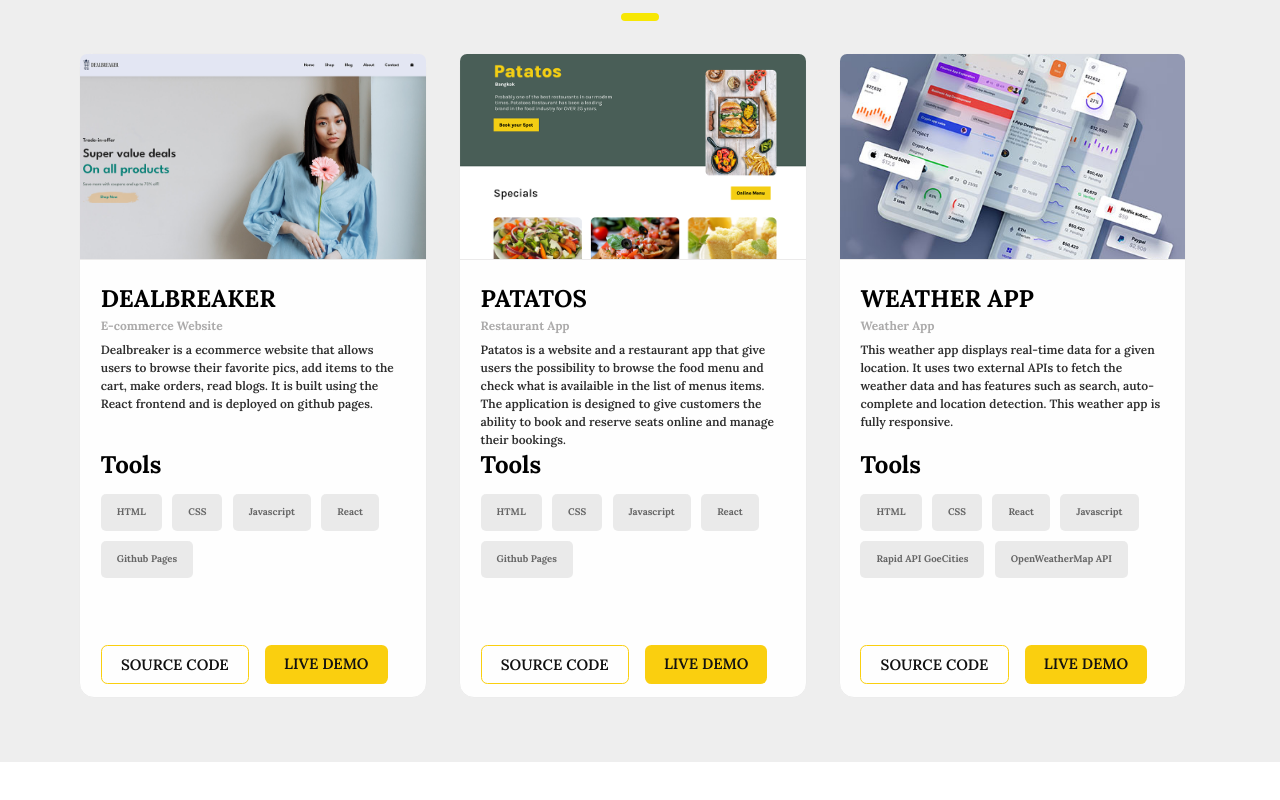
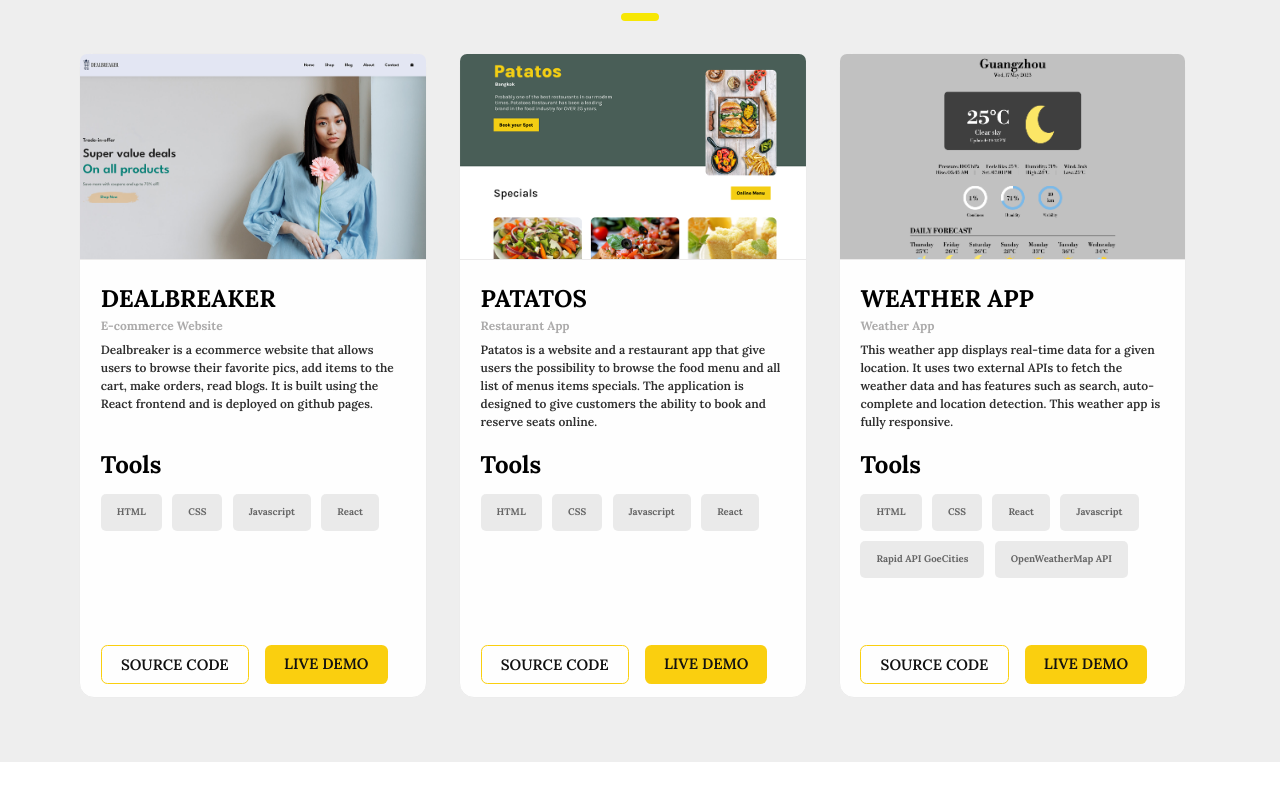
Before and after one commit to benbasty/portfolio-ben, a React (Create React App) app: page / in a window 1280 px wide. Shown: the part 1763-2563 px from the top of the page. Built offline with nearby package versions, Linux system fonts and the light colour scheme.

Commit message:
weather app screenshots desc

```diff
--- a/src/portfolio.js
+++ b/src/portfolio.js
@@ -2,7 +2,7 @@
 import './portfolio.css';
 import Dealbreaker from '../src/assets/dealbreaker.png';
 import Patatos from '../src/assets/patatos.png';
-import IMG3 from '../src/assets/portfolio3.jpg';
+import WeatherAPP from '../src/assets/weatherapp.png';
 // import IMG4 from '../src/assets/portfolio4.jpg';
 // import IMG5 from '../src/assets/portfolio5.png';
 // import IMG6 from '../src/assets/portfolio6.jpg';
@@ -16,7 +16,7 @@
         title: 'Dealbreaker',
         type: 'E-commerce Website',
         desc: 'Dealbreaker is a ecommerce website that allows users to browse their favorite pics, add items to the cart, make orders, read blogs. It is built using the React frontend and is deployed on github pages.',
-        tools: ["HTML", "CSS", "Javascript", "React", "Github Pages"],
+        tools: ["HTML", "CSS", "Javascript", "React"],
         toolID: 11,
         github: 'https://github.com',
         livedemo: 'https://dribble.com'
@@ -26,15 +26,15 @@
         image: Patatos,
         title: 'Patatos',
         type: 'Restaurant App',
-        desc: 'Patatos is a website and a restaurant app that give users the possibility to browse the food menu and check what is availaible in the list of menus items. The application is designed to give customers the ability to book and reserve seats online and manage their bookings.',
-        tools: ["HTML", "CSS", "Javascript", "React", "Github Pages"],
+        desc: 'Patatos is a website and a restaurant app that give users the possibility to browse the food menu and all list of menus items specials. The application is designed to give customers the ability to book and reserve seats online.',
+        tools: ["HTML", "CSS", "Javascript", "React"],
         toolID: 22,
         github: 'https://github.com',
         livedemo: 'https://dribble.com'
     },
     {
         id: 3,
-        image: IMG3,
+        image: WeatherAPP,
         title: 'Weather App',
         type: 'Weather App',
         desc: 'This weather app displays real-time data for a given location. It uses two external APIs to fetch the weather data and has features such as search, auto-complete and location detection. This weather app is fully responsive.',
```
Also changed, not shown: src/assets/weatherapp.png (added).
